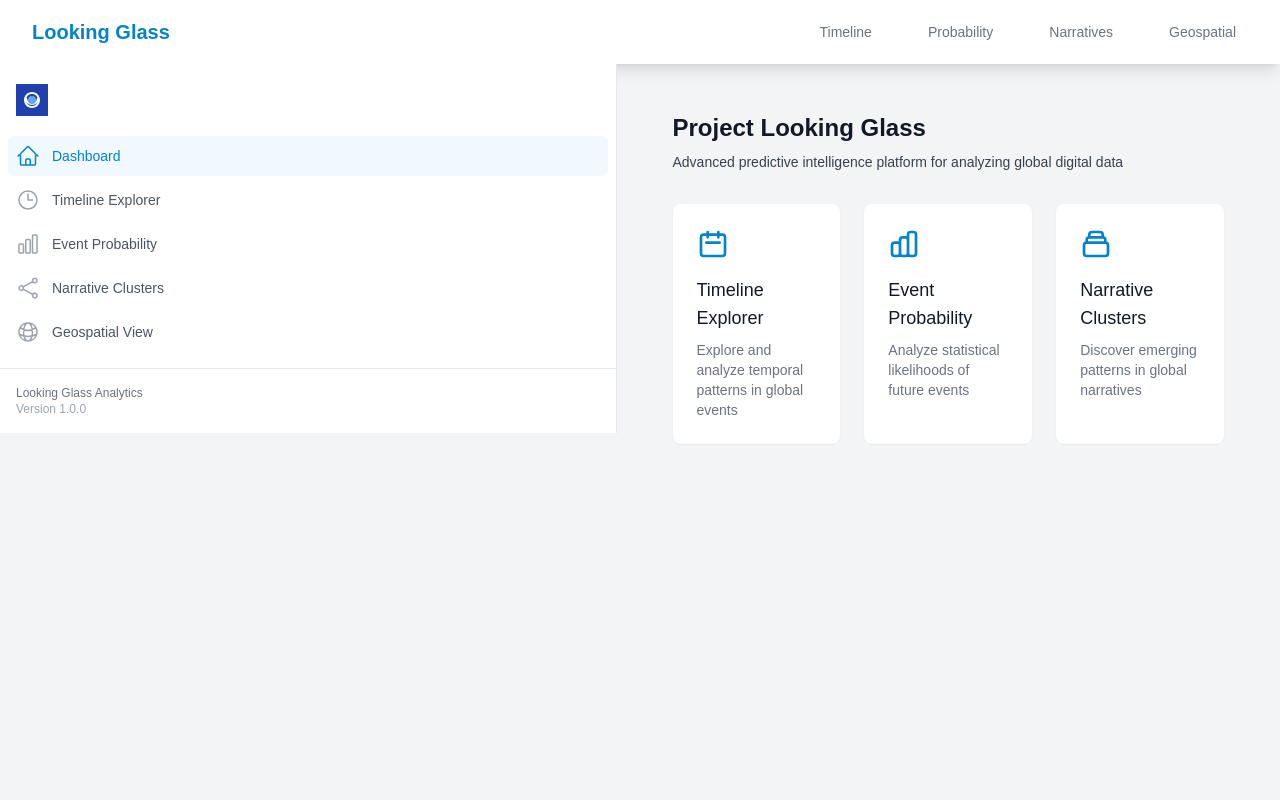
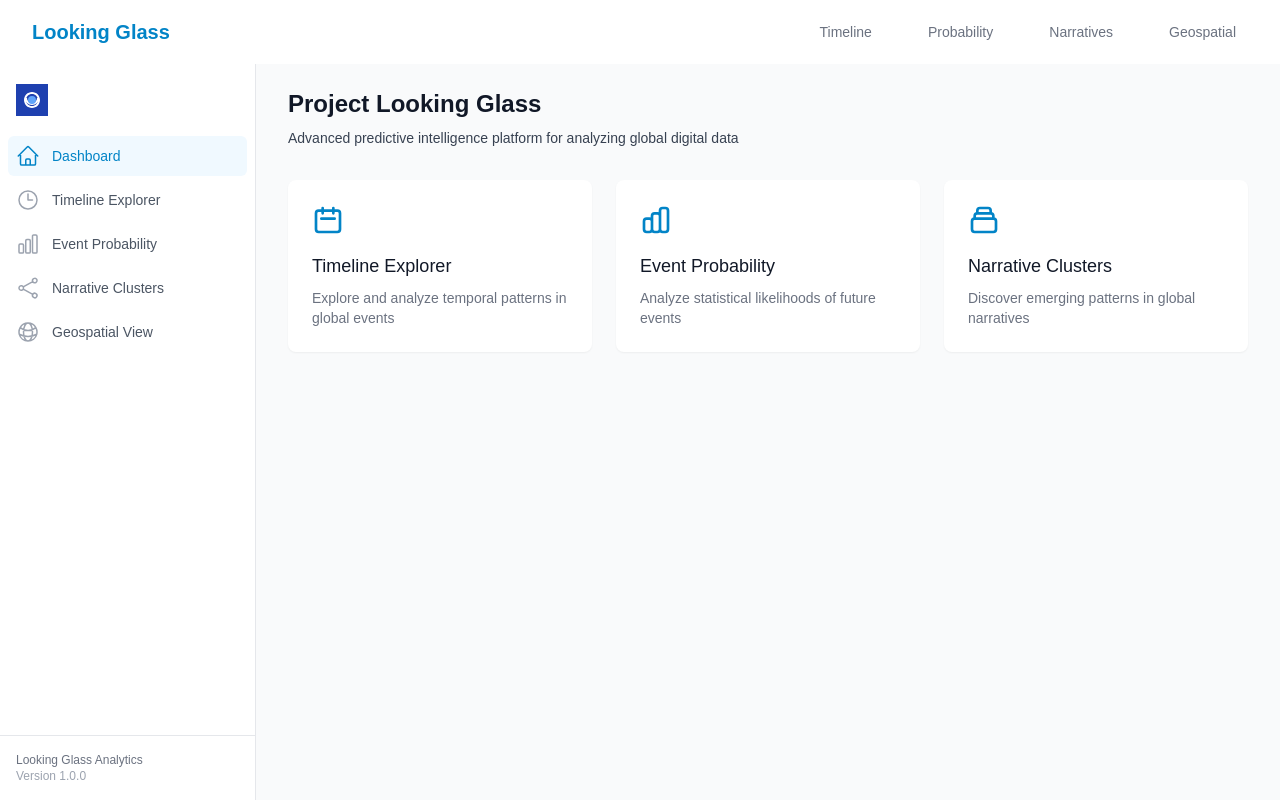
Before and after one commit to SRTaxiCab/blackboxai-1746680256453, a React (Create React App) app in the folder looking-glass/frontend/: page / in a window 1280 px wide. Built offline with nearby package versions, Linux system fonts and the light colour scheme; a web font is replaced by a local one.

Commit message:
Add looking-glass/frontend/src/App.tsx 1746682838063

```diff
--- a/looking-glass/frontend/src/App.tsx
+++ b/looking-glass/frontend/src/App.tsx
@@ -11,11 +11,13 @@
 const App: React.FC = () => {
   return (
     <Router>
-      <div className="min-h-screen bg-gray-100">
+      <div className="flex h-screen flex-col">
         <Navbar />
-        <div className="flex">
-          <Sidebar />
-          <main className="flex-1 p-6">
+        <div className="flex flex-1 overflow-hidden">
+          <div className="w-64 flex-shrink-0">
+            <Sidebar />
+          </div>
+          <main className="flex-1 overflow-y-auto bg-gray-50">
             <Routes>
               <Route path="/" element={<Dashboard />} />
               <Route path="/timeline" element={<TimelineExplorer />} />
```
